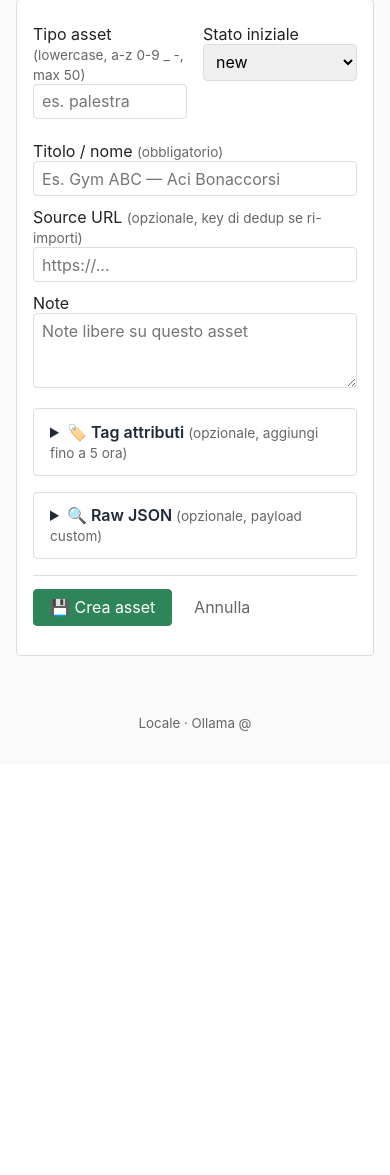
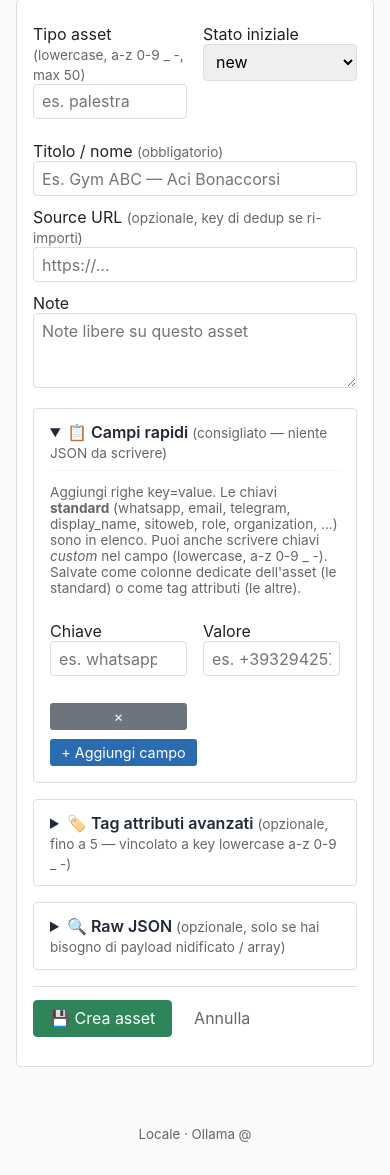
Before and after one commit to chiacchiof/Argos, a Python web app: template app/templates/asset_new.html in a window 390 px wide. Shown: the part 306-1481 px from the top of the page. Before the commit the page ends 1037 px from the top, so only its background shows below. Run offline with Jinja, Linux system fonts and the light colour scheme; the template is opened without the code that fills it, so the values that code supplies are empty; some libraries are stand-ins or nearby versions.

Commit message:
/assets/new: blocco 'Campi rapidi' (key=value +/-) + esempio JSON formattato
L'utente ha chiesto un'alternativa friendly alla scrittura di JSON a
mano: pulsante +/- per aggiungere campi con key dal dropdown standard.

## UI 'Campi rapidi' (consigliato, sezione open di default)

- Righe dinamiche con key+value. "+ Aggiungi campo" appende, "x" rimuove.
- Field key con `<datalist>` di suggerimenti: whatsapp, email, telegram,
  telegram_chat_id, display_name, sitoweb, role, organization, city,
  industry, phone_alt (con descrizione human-readable nel dropdown).
- Pattern validazione key: ^[a-z][a-z0-9_-]{0,49}$ (stesso dei tag).
- Form fields: quick_key__N / quick_value__N (analogo a tag_key__N).

## Backend (routes/assets.py)

Le coppie quick_key/quick_value vengono **mergiate in raw_data dict**
PRIMA della logica di promozione esistente. Risultato:
- Chiavi note (whatsapp/email/telegram/display_name/sitoweb/social)
  -> promosse a COLONNE dedicate (assets.whatsapp, ecc.).
- Chiavi custom (role, organization, city, ...) -> promosse a TAG
  (asset_tags.role=CEO).
Pattern di promozione gia' esistente: nessuna logica nuova, solo nuovo
ingresso form.

## Sezione "Raw JSON" rinominata e con esempio formattato

Era: textarea con placeholder breve.
Ora:
- Hint chiaro: "usa Campi rapidi sopra, qui solo casi avanzati".
- Pre-block formattato con esempio JSON ben indentato (whatsapp, email,
  organization, role, social array, altri_dati). Mostra esplicitamente
  le virgolette dritte vs smart-quotes.
- Spiegazione delle chiavi note promosse a colonna vs tag.

## GUIDA.md sezione 9.2.1 aggiornata

Lista campi rivista: "📋 Campi rapidi (consigliato)" come metodo
principale, raw_json relegato a "avanzato, solo se serve nidificazione".

Co-Authored-By: Claude Opus 4.7 (1M context) <noreply@anthropic.com>

```diff
--- a/app/templates/asset_new.html
+++ b/app/templates/asset_new.html
@@ -44,11 +44,84 @@
       <textarea name="notes" rows="3" placeholder="Note libere su questo asset"></textarea>
     </label>
 
+    {# === Campi rapidi: il modo consigliato per inserire whatsapp/email/role/ecc.
+        senza scrivere JSON a mano. Le chiavi note (whatsapp/email/telegram/...)
+        vengono promosse a colonne dell'asset dal backend; le altre diventano tag. === #}
+    <details class="collapsible-section" open>
+      <summary>📋 Campi rapidi <span class="hint">(consigliato — niente JSON da scrivere)</span></summary>
+      <p class="muted small">
+        Aggiungi righe key=value. Le chiavi <strong>standard</strong> (whatsapp, email,
+        telegram, display_name, sitoweb, role, organization, ...) sono in elenco.
+        Puoi anche scrivere chiavi <em>custom</em> nel campo (lowercase, a-z 0-9 _ -).
+        Salvate come colonne dedicate dell'asset (le standard) o come tag attributi (le altre).
+      </p>
+
+      <div id="quick-fields-rows">
+        <!-- Una riga iniziale visibile -->
+        <div class="row quick-field-row" style="margin-bottom:0.3rem;align-items:center">
+          <label style="flex:1">Chiave
+            <input name="quick_key__0" list="quick-keys-suggestions" maxlength="50"
+                   pattern="[a-z][a-z0-9_\-]{0,49}" placeholder="es. whatsapp">
+          </label>
+          <label style="flex:2">Valore
+            <input name="quick_value__0" maxlength="500" placeholder="es. +393294257497">
+          </label>
+          <button type="button" class="btn-small btn-secondary" onclick="removeQuickRow(this)"
+                  style="align-self:flex-end" title="Rimuovi questa riga">×</button>
+        </div>
+      </div>
+      <datalist id="quick-keys-suggestions">
+        <option value="whatsapp">numero WhatsApp (E.164, es. +393294257497)</option>
+        <option value="email">indirizzo email</option>
+        <option value="telegram">username Telegram (senza @)</option>
+        <option value="telegram_chat_id">chat_id Telegram (numerico)</option>
+        <option value="display_name">nome da mostrare nei messaggi</option>
+        <option value="sitoweb">URL sito web</option>
+        <option value="role">ruolo (es. CEO)</option>
+        <option value="organization">azienda / organizzazione</option>
+        <option value="city">città</option>
+        <option value="industry">settore</option>
+        <option value="phone_alt">numero alternativo</option>
+      </datalist>
+      <button type="button" class="btn-small" onclick="addQuickRow()" style="margin-top:0.3rem">
+        + Aggiungi campo
+      </button>
+
+      <script>
+        let quickRowCounter = 1;  // gia' creata la riga 0 sopra
+        function addQuickRow() {
+          const idx = quickRowCounter++;
+          const container = document.getElementById('quick-fields-rows');
+          const row = document.createElement('div');
+          row.className = 'row quick-field-row';
+          row.style.cssText = 'margin-bottom:0.3rem;align-items:center';
+          row.innerHTML = `
+            <label style="flex:1">Chiave
+              <input name="quick_key__${idx}" list="quick-keys-suggestions" maxlength="50"
+                     pattern="[a-z][a-z0-9_\\-]{0,49}" placeholder="es. role">
+            </label>
+            <label style="flex:2">Valore
+              <input name="quick_value__${idx}" maxlength="500" placeholder="es. CEO">
+            </label>
+            <button type="button" class="btn-small btn-secondary" onclick="removeQuickRow(this)"
+                    style="align-self:flex-end" title="Rimuovi questa riga">×</button>`;
+          container.appendChild(row);
+        }
+        function removeQuickRow(btn) {
+          const row = btn.closest('.quick-field-row');
+          if (row) row.remove();
+        }
+      </script>
+    </details>
+
     <details class="collapsible-section">
-      <summary>🏷️ Tag attributi <span class="hint">(opzionale, aggiungi fino a 5 ora)</span></summary>
-      <p class="muted small">Esempi: <code>municipality</code>:<code>Aci Bonaccorsi</code>,
-        <code>category</code>:<code>palestra</code>. Tag aggiuntivi modificabili dopo
-        nella schermata Edit.</p>
+      <summary>🏷️ Tag attributi avanzati <span class="hint">(opzionale, fino a 5 — vincolato a key lowercase a-z 0-9 _ -)</span></summary>
+      <p class="muted small">
+        Per tag arbitrari come <code>municipality</code>:<code>Aci Bonaccorsi</code>,
+        <code>category</code>:<code>palestra</code>. Equivalente al blocco "Campi rapidi"
+        sopra ma con vincolo stretto sulle key. Tag aggiuntivi modificabili dopo
+        in Edit.
+      </p>
       {% for i in range(5) %}
       <div class="row" style="margin-bottom:0.3rem">
         <label style="flex:1">Tag key {{ i + 1 }}
@@ -63,8 +136,33 @@
     </details>
 
     <details class="collapsible-section">
-      <summary>🔍 Raw JSON <span class="hint">(opzionale, payload custom)</span></summary>
-      <textarea name="raw_json" rows="6" placeholder='{"campo_custom": "valore", "altri_dati": [1,2,3]}'
+      <summary>🔍 Raw JSON <span class="hint">(opzionale, solo se hai bisogno di payload nidificato / array)</span></summary>
+      <p class="muted small">
+        Per casi avanzati: payload nidificato, array, dati custom non rappresentabili
+        come coppie key=value. Per la maggior parte dei casi <strong>usa "Campi rapidi"
+        sopra</strong> (piu' semplice, niente sintassi JSON da rispettare).
+      </p>
+      <p class="muted small" style="margin-top:0.3rem">
+        Formato: dict JSON valido con <strong>virgolette dritte</strong> (<code>"</code>, non <code>“</code> <code>”</code>).
+        Esempio:
+      </p>
+<pre class="code-example" style="background:#f6f8fa;border:1px solid #d0d7de;border-radius:4px;padding:0.5rem 0.7rem;font-family:monospace;font-size:0.85rem;margin:0.3rem 0;overflow:auto"><code>{
+  "whatsapp": "+393294257497",
+  "email": "francesco@edg.com",
+  "organization": "EDG",
+  "role": "CEO",
+  "social": [
+    {"platform": "instagram", "url": "https://instagram.com/francesco"}
+  ],
+  "altri_dati": [1, 2, 3]
+}</code></pre>
+      <p class="muted small" style="margin:0.3rem 0">
+        Le chiavi note (<code>whatsapp</code>, <code>email</code>, <code>telegram</code>,
+        <code>display_name</code>, <code>sitoweb</code>, <code>social</code>) vengono
+        <strong>promosse a colonne</strong> dell'asset. Le altre diventano <strong>tag</strong>
+        se il nome rispetta <code>^[a-z][a-z0-9_-]{0,49}$</code>.
+      </p>
+      <textarea name="raw_json" rows="8" placeholder='{"campo_custom": "valore", "altri_dati": [1,2,3]}'
                 style="font-family:monospace;font-size:0.85rem"></textarea>
     </details>
 
```
Also changed, not shown: GUIDA.md (+3 -2 lines), app/routes/assets.py (+20 -0 lines).
